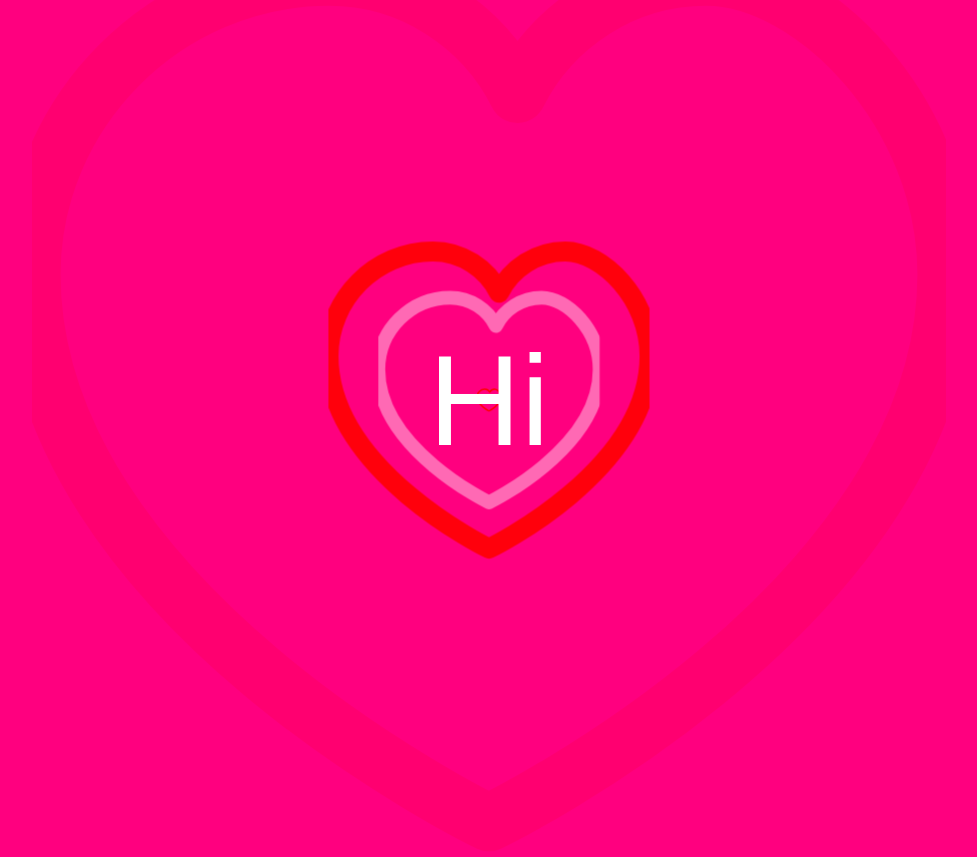
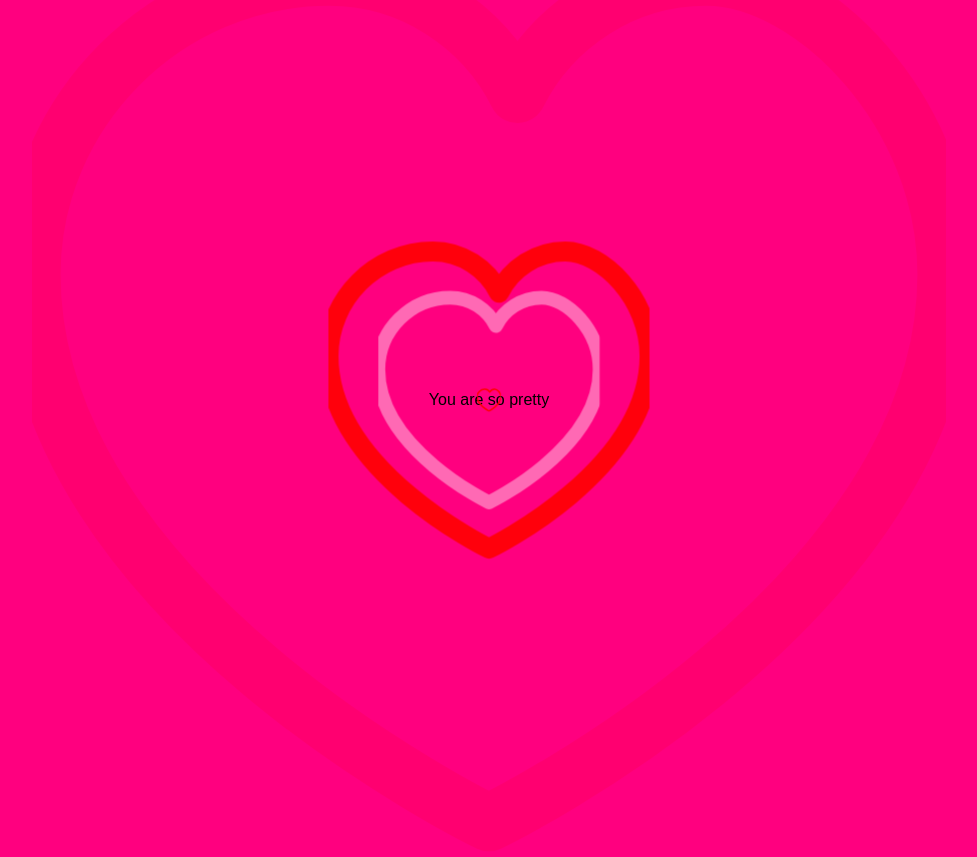
Before and after one commit to HajimeNoOshi/Hello-, a plain HTML site: page index.html in a window 1280 px wide. Shown: the whole page, without its empty margins (151-1128 px from the left). Drawn offline with Linux system fonts and the light colour scheme.

Commit message:
Update index.html

```diff
--- a/index.html
+++ b/index.html
@@ -1,14 +1,14 @@
 <!DOCTYPE html>
 <html lang="en">
 <head>
-<meta charset="UTF-8">
-<meta name="viewport" content="width=device-width, initial-scale=1.0">
+<meta charset="UTF-10">
+<meta name="viewport" content="width=device-width, initial-scale=5.0">
 <title>Hi Giant Heart</title>
 <link rel="stylesheet" href="style.css">
 </head>
 <body>
 
-<div id="center-hi">Hi</div>
+<div id="center-You are so pretty">You are so pretty</div>
 <div id="heart-container"></div>
 
 <script src="script.js"></script>
```
